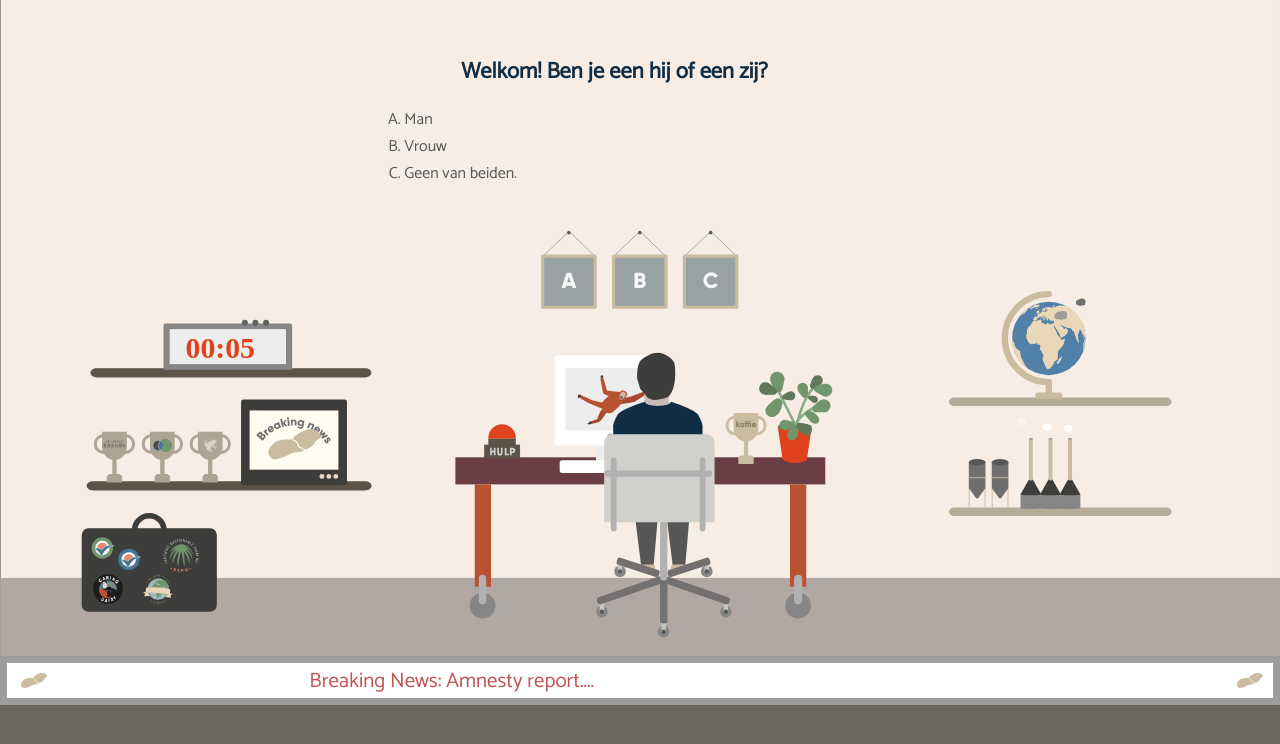
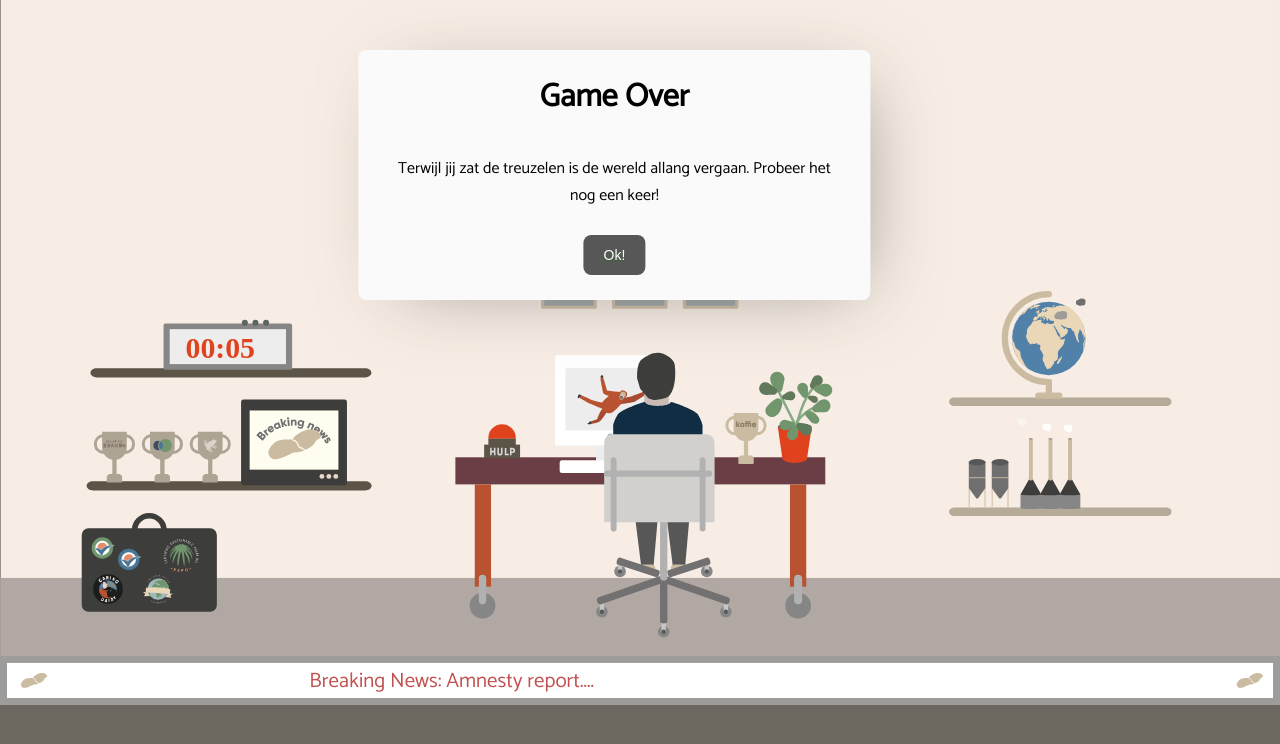
Before and after one commit to anoukruhaak/topmannetje, a PHP site: page /index.html in a window 1280 px wide. Shown: the top 744 px of the page. Run offline with PHP 8.4, Linux system fonts and the light colour scheme.

Commit message:
adds popup

```diff
--- a/css/main.css
+++ b/css/main.css
@@ -56,3 +56,53 @@ body {
   pointer-events: none;
   opacity: 0;
 }
+
+.popup {
+  position: absolute;
+  min-height: 250px;
+  min-width: 300px;
+  z-index: 20;
+  width: 40%;
+  height: 80%;
+  transform: translate(70%, 20%);
+  text-align: center;
+  background-color: #fafafa;
+  box-shadow: 15px 10px 78px -28px rgba(120,117,112,0.80);
+  border-radius:8px;
+  display: none;
+}
+
+.popup-text {
+  padding-top: 2%;
+  padding-bottom: 2%;
+  padding-left: 5%;
+  padding-right: 5%;
+}
+
+.popup-title {
+  padding-top: 3%
+}
+
+.popup-button {
+  background-color:#585757;
+  -moz-border-radius:8px;
+  -webkit-border-radius:8px;
+  border-radius:8px;
+  border: none;
+  display:inline-block;
+  cursor:pointer;
+  color:#ffffff;
+  font-size:14px;
+  padding:12px 20px;
+  text-decoration:none;
+  text-shadow:0px 1px 0px #2f6627;
+}
+.popup-button:hover {
+  background-color:#7e7d7d;
+}
+
+.popup-button:active {
+  border:none;
+  position:relative;
+  top:1px;
+}
--- a/index.html
+++ b/index.html
@@ -18,6 +18,12 @@
     </ol>
   </div>
 
+  <div class="popup" id="popup">
+    <h1 class="" ="popup-title" id="popup-title">Titel </h1>
+    <p  class="popup-text" id="popup-text">Tekst</p>
+    <button class="popup-button" id="popup-button">Ok!</button>
+  </div>
+
    <svg id="kantoor" class="main-svg" xmlns="http://www.w3.org/2000/svg" xmlns:xlink="http://www.w3.org/1999/xlink" viewBox="0 0 980.07 540" position="fixed" left="0" top="0">
   <defs>
     <clipPath id="clip-path" transform="translate(0 0)">
@@ -30,7 +36,6 @@
     <linearGradient id="linear-gradient-2" x1="843.98" y1="381.31" x2="853.78" y2="376.59" xlink:href="#linear-gradient"/>
   </defs>
   <title>
-    Jouw kantoor!
   </title>
   <rect x="0.5" width="979.56" height="540" fill="#f7ede4"/>
   <rect x="0.32" y="442.5" width="979.75" height="97.5" fill="#b1a8a3"/>
@@ -1131,7 +1136,6 @@
 </svg>
 </div>
 
-   <script type="text/javascript" src="js/main.js">
-   </script>
+   <script type="text/javascript" src="js/main.js"></script>
 </body>
 </html>
--- a/js/main.js
+++ b/js/main.js
@@ -89,7 +89,7 @@ var questions = [{"id": 0, "text": "Welkom! Ben je een hij of een zij?", "answer
 {"id": 3, "text": "Welke divisie pak je als eerste aan?", "answerA": new Answer(3.1, "Voeding", 0, 0, 0, 0, 4),
 "answerB": new Answer(3.2, "Cosmetica en verzorgingsproducten", 0, 0, 0, 0, 9),
 "answerC": new Answer(3.3, "Wasmiddelen en reiniging", 0, 0, 0, 0, 11),
-"audio": null, "animation": null},
+"audio": null, "animation": gameOver},
 
 //Food groen
 {"id": 4, "text": "Waarschuwing van je duurzaamheidsmanager: jouw worst en ijs zijn een zware belasting voor het milieu. Je besluit:", "answerA": new Answer(4.1, "Voor 2020 alle vlees en zuivel te vervangen door veganistische alternatieven", 5, -2, 3, 0, 6),
@@ -552,7 +552,7 @@ function setUp(){
 	setElementAboveScreen(d);
 	setElementAboveScreen(m);
 	setElementAboveScreen(r);
-	// d.attr({visibility: "hidden"});
+
 	help.mouseover(animateHelpButton,resetSVG);
 	trophee1.drag();
 	koffer.drag();
@@ -561,9 +561,6 @@ function setUp(){
 	showFactories(true, true, false);
 	showGlobe(2);
 	colorGlobe(1);
-	// var animBack = function () {koffer.animate({transform: "rotate(20 100 0)"}, 2000, mina.easeinout, null)};
-	// var anim = function () {koffer.animate({transform: "rotate(20 100 100 )"}, 2000, mina.easeinout, animBack)};
-	// anim();
 
 	function changeBackgroundColor(newColor, oldColor, surface) {
 		surface.animate({fill: newColor}, 200, mina.easeinout, function() {
@@ -603,6 +600,8 @@ function setUp(){
 		}
 	};
 
+	// document.getElementById("popup").style.display = "none";
+	gameOver();
 	function moveNewsBanner () {
 		var startMatrix = new Snap.Matrix(),
 		midMatrix = new Snap.Matrix();
@@ -615,13 +614,10 @@ function setUp(){
 				moveNewsBanner();
 			});
 		});
-
 	};
 	moveNewsBanner();
 	displayQuestion(0);
-
 };
-
 
 
 function animateClouds(){
@@ -665,6 +661,13 @@ function animateMoveDown(elem){
 	});
 }
 
+function gameOver() {
+	displayPopup("Game Over",
+		"Terwijl jij zat de treuzelen is de wereld allang vergaan. Probeer het nog een keer!", function (){
+			document.getElementById('popup').style.display = "none";
+		});
+}
+
 function animateMarketingMan() {
 	animateMoveDown(m);
 }
@@ -674,7 +677,19 @@ function animateSustainableMan() {
 }
 
 
-function displayPopup(text, action) {
+function displayPopup(title, text, action) {
+	var _title = document.getElementById('popup-title'),
+		popup = document.getElementById('popup'),
+		_text = document.getElementById('popup-text');
+
+		console.log(popup);
+	_title.innerHTML = title;
+	_text.innerHTML = text;
+
+	document.getElementById("popup-button").onclick = function() {
+            action();
+        };
+	popup.style.display = "block";
 
 }
 
```
Also changed, not shown: 2 other files.
